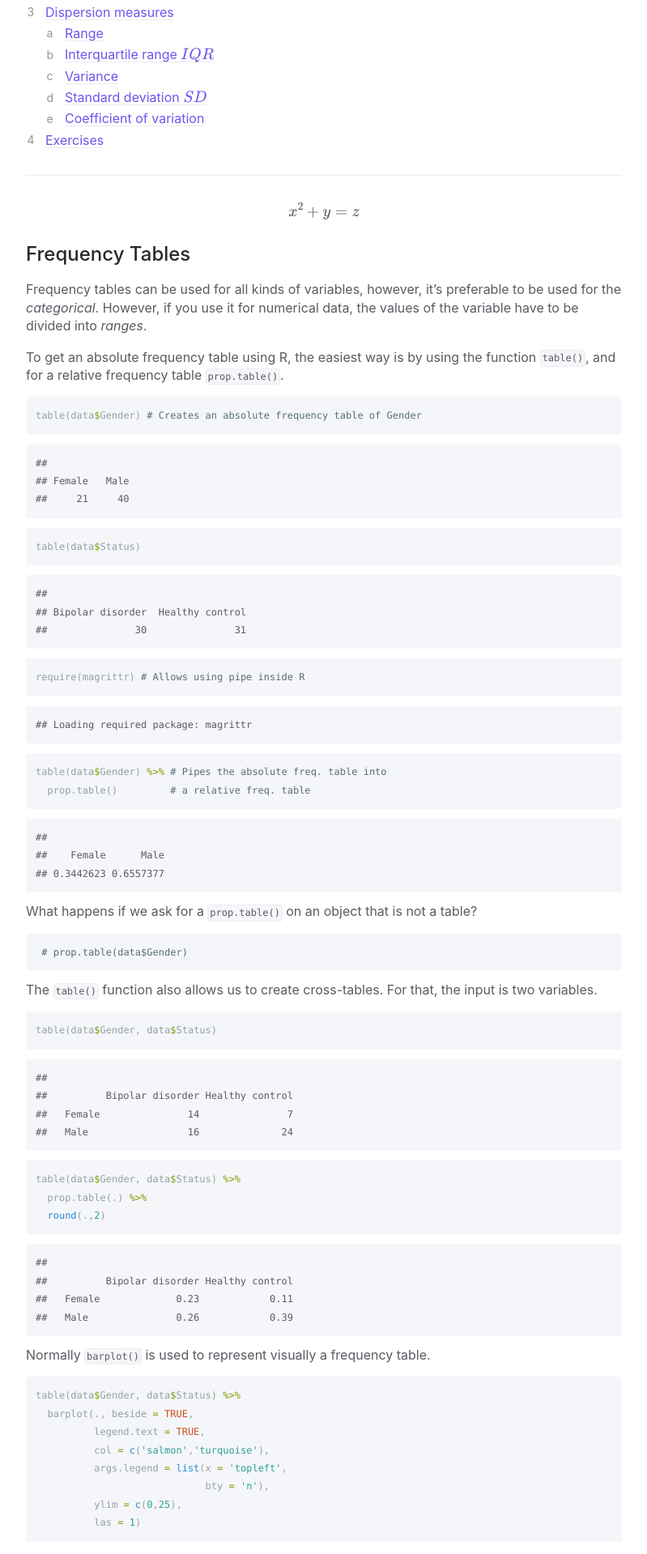
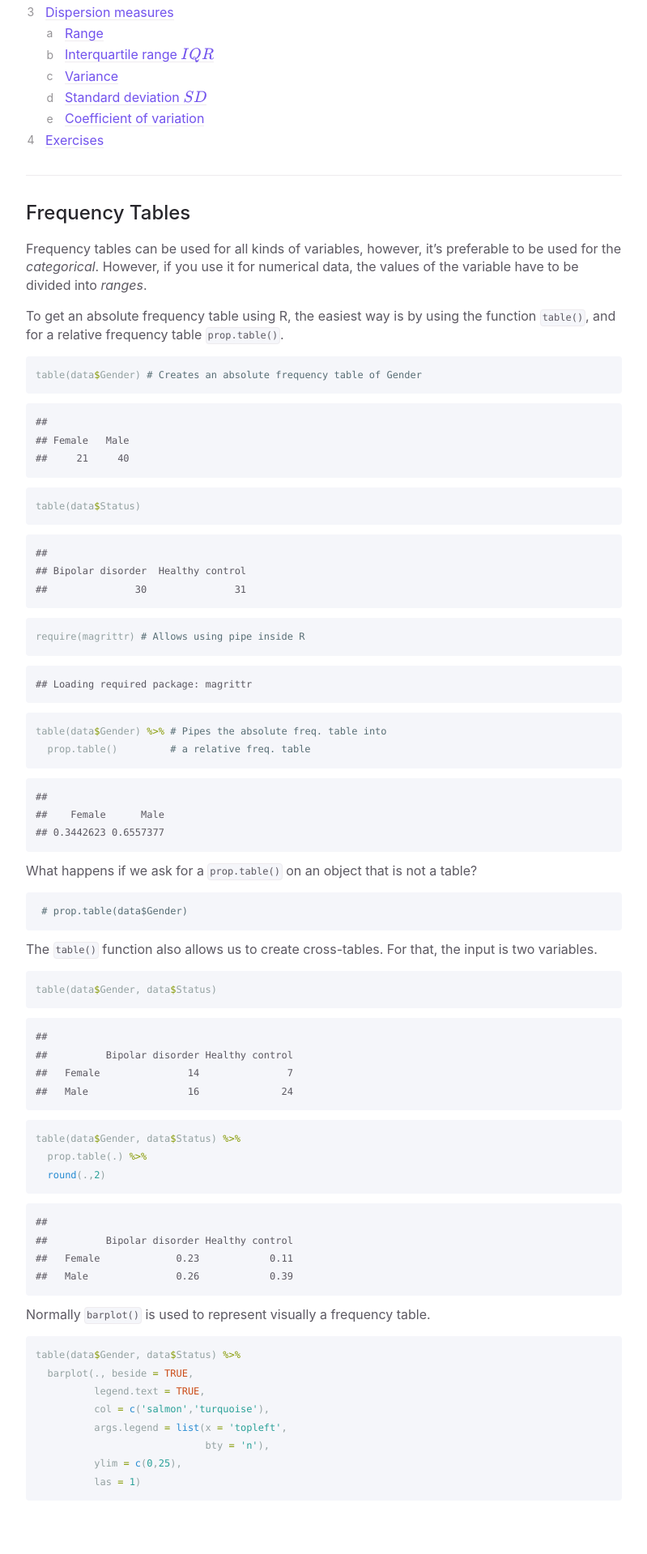
Before and after one commit to deisygysi/EVOP_2019, a Jekyll site: the page built from docs/01_Descriptive.md, in a window 1280 px wide. Shown: the part 332-2251 px from the top of the page at 81% size, without its empty margins (356-1155 px from the left). Built offline with Jekyll 4.4.1, drawn with Linux system fonts in a browser that asks for light colours; formulas are drawn with MathJax 3.

Commit message:
Update 01_Descriptive.md

```diff
--- a/docs/01_Descriptive.md
+++ b/docs/01_Descriptive.md
@@ -17,7 +17,6 @@ use_math: true
 
 ---
 
-$$x^2 + y = z$$
 
 ## Frequency Tables
 Frequency tables can be used for all kinds of variables, however, it's preferable to be used for the *categorical*. However, if you use it for numerical data, the values of the variable have to be divided into *ranges*.
```
